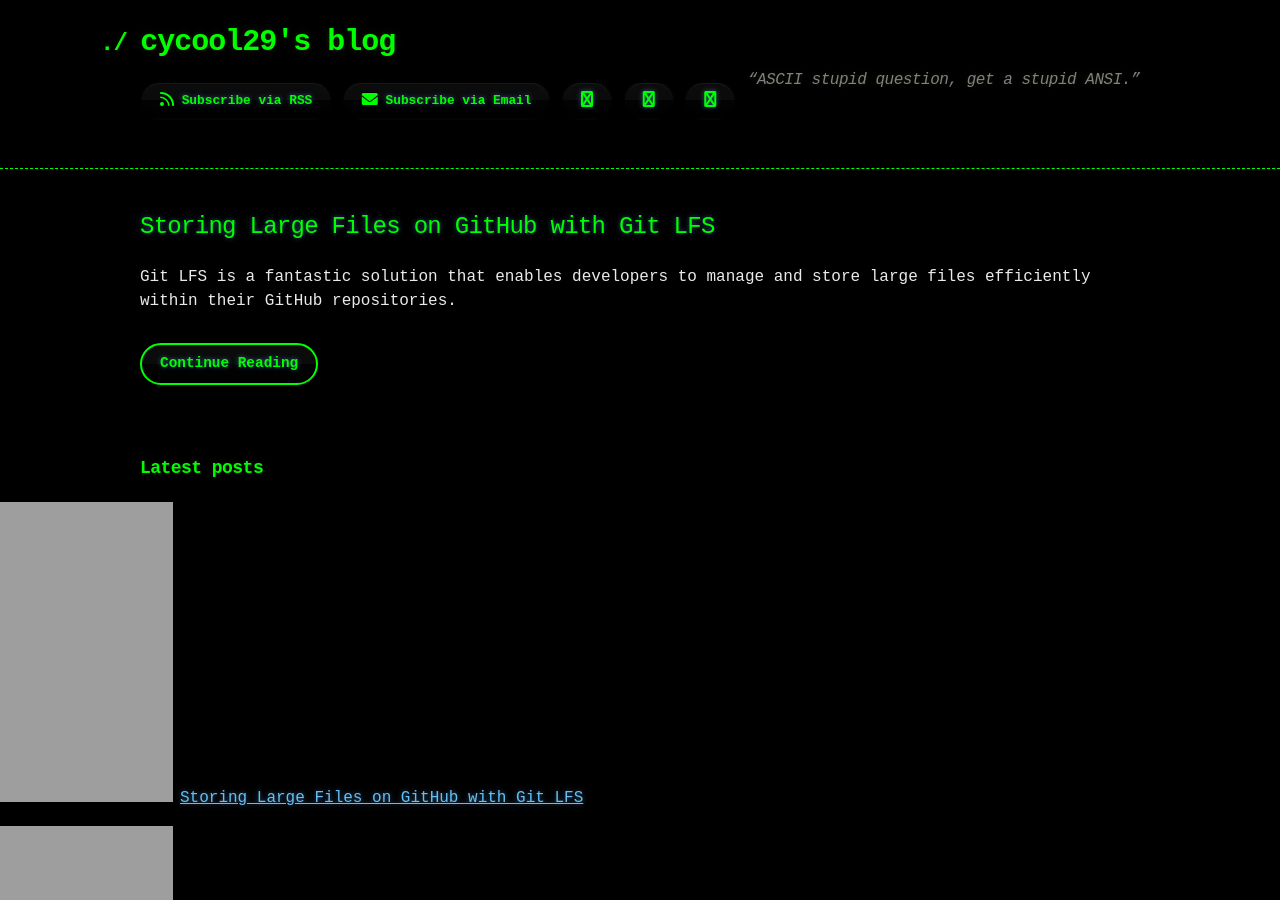
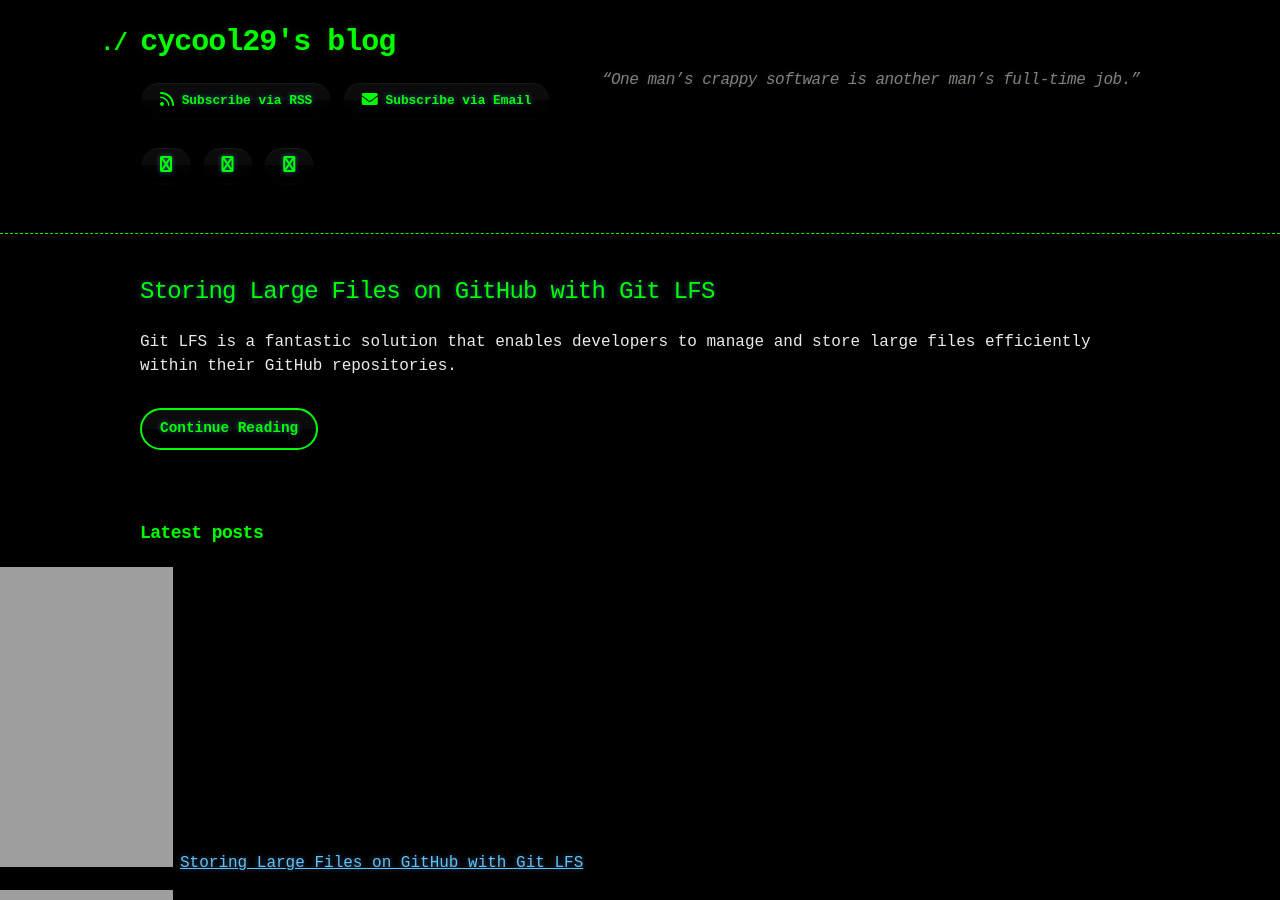
Before and after one commit to cycool29/cycool29.github.io, a Jekyll site: the page built from index.md, in a window 1280 px wide and 900 px high. Built offline with Jekyll 4.4.1, drawn with Linux system fonts in a browser that asks for light colours; a style sheet for code colours, icons or effects is not loaded.

Commit message:
Update quotes

```diff
--- a/_config.yml
+++ b/_config.yml
@@ -1,5 +1,5 @@
 title: cycool29's blog
-description: "“ASCII stupid question, get a stupid ANSI.” "
+description: "“One man’s crappy software is another man’s full-time job.” "
 bio: A high school student. Intermediate in Python, Git, Bash. Learning JavaScript. He/Him. "
 author: cycool29
 url: https://cycool29.github.io
```
